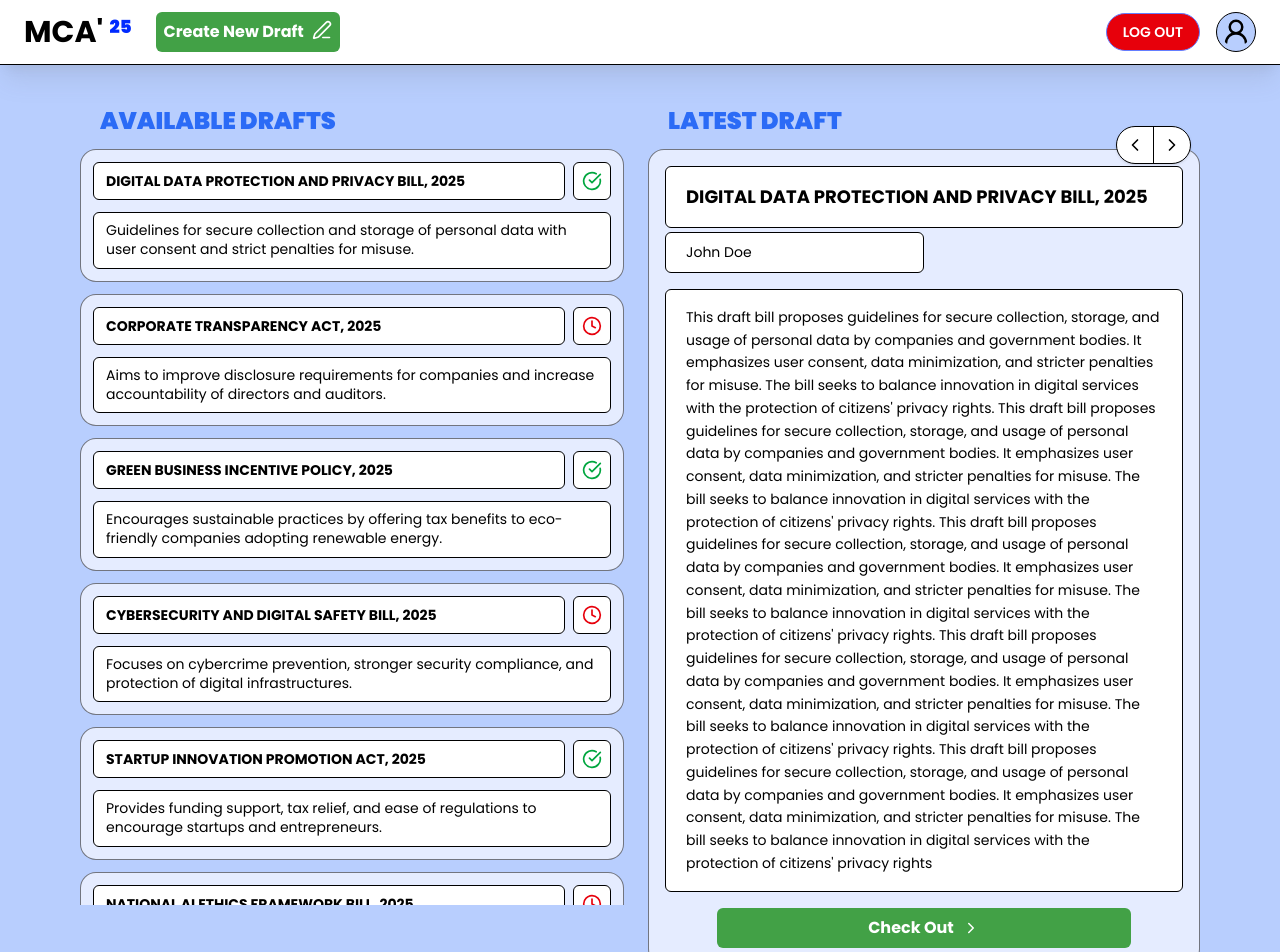
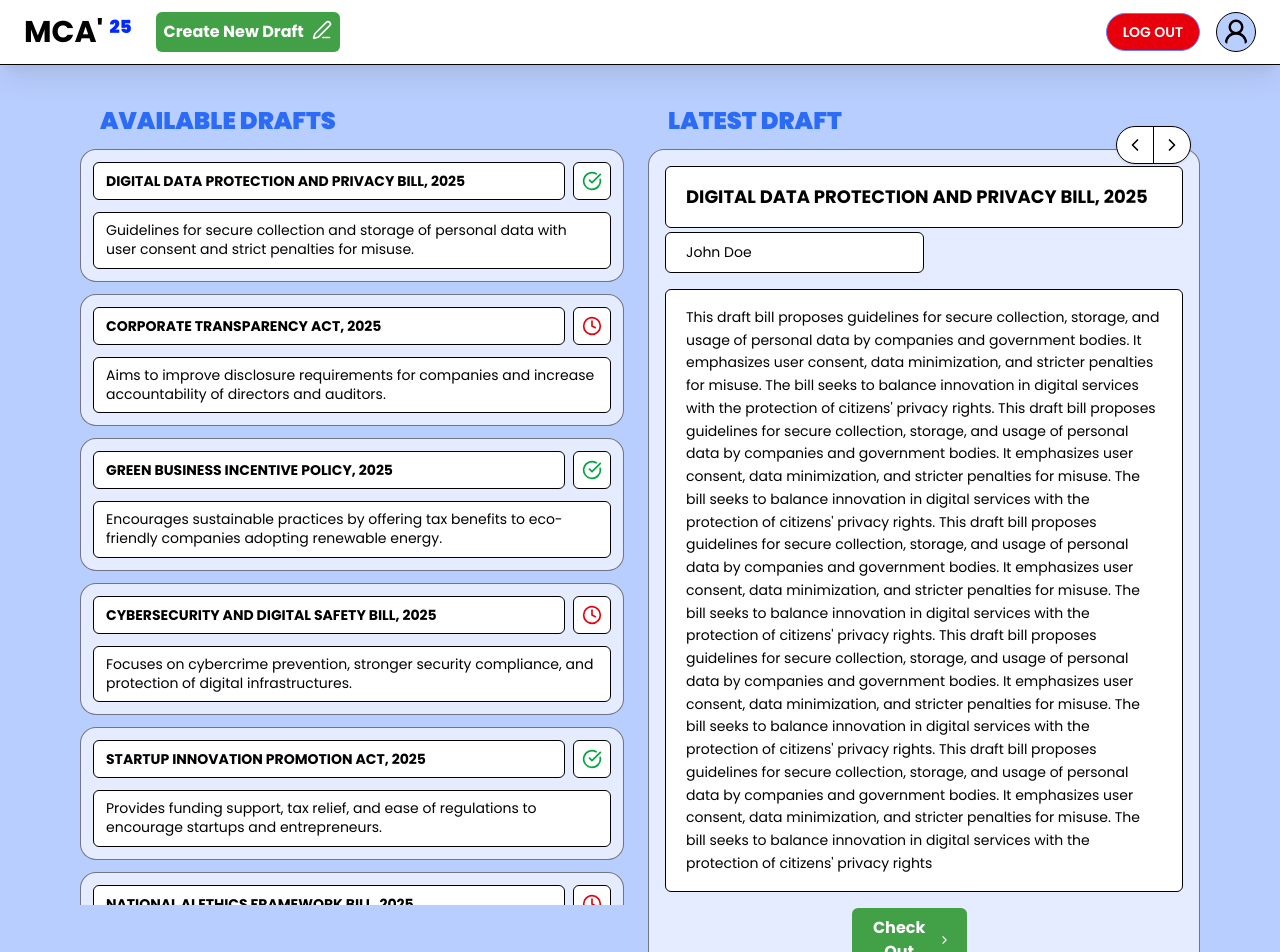
Before and after one commit to dipannitasharma/sentiment-analysis, a React (Vite) app: page /dashboard-user in a window 1280 px wide. Shown: the top 952 px of the page. Built offline with nearby package versions, Linux system fonts and the light colour scheme.

Commit message:
feat: integrate Link for navigation in Current_Draft and LatestDrafts components

```diff
--- a/src/components/ADMIN/Current_Draft.jsx
+++ b/src/components/ADMIN/Current_Draft.jsx
@@ -1,5 +1,6 @@
 import React from "react";
 import { CircleCheckBig, ChevronRight, Clock } from "lucide-react";
+import { Link } from "react-router-dom";
 
 const Current_Draft = ({
     title = "Digital Data Protection and Privacy Bill, 2025",
@@ -46,10 +47,13 @@ const Current_Draft = ({
                 </div>
 
                 {/* Action button */}
-                <div className="flex justify-end">
-                    <button className="flex items-center gap-2 rounded-md bg-[#42a146] px-4 py-2 font-bold text-white hover:bg-[#368838] transition">
-                        Check Out <ChevronRight size={18} />
-                    </button>
+                <div className="flex justify-center">
+                    {/* <Link to="/dashboard-admin/:slug"
+                        className="w-full flex justify-center"> */}
+                        <button className="flex items-center w-[80%] justify-center gap-2 rounded-md bg-[#42a146] px-4 py-2 font-bold text-white hover:bg-[#368838] transition">
+                            Check Out <ChevronRight size={18} />
+                        </button>
+                    {/* </Link> */}
                 </div>
             </div>
         </div>
--- a/src/components/USER/LatestDrafts.jsx
+++ b/src/components/USER/LatestDrafts.jsx
@@ -48,8 +48,7 @@ const LatestDraft = ({
 
                 {/* Action button */}
                 <div className="flex justify-center">
-                    <Link to="/dashboard-user/:slug"
-                        className="w-full flex justify-center">
+                    <Link to="/dashboard-user/:slug">
                         <button className="flex items-center w-[80%] justify-center gap-2 rounded-md bg-[#42a146] px-4 py-2 font-bold text-white hover:bg-[#368838] transition">
                             Check Out <ChevronRight size={18} />
                         </button>
```
Also changed, not shown: src/components/ADMIN/Current_Draft_details.jsx (+0 -10 lines).
